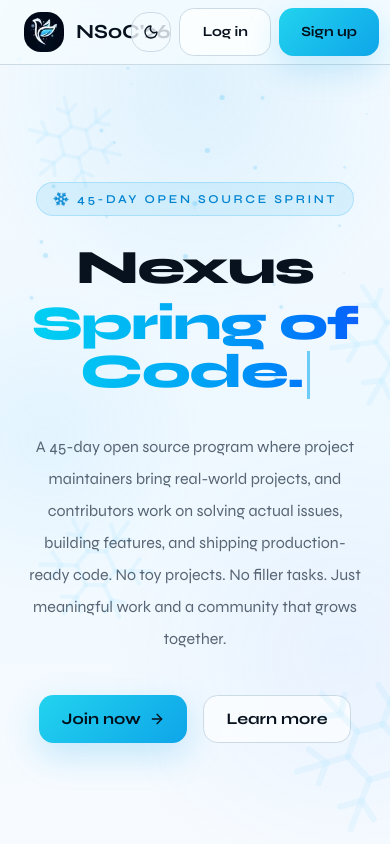
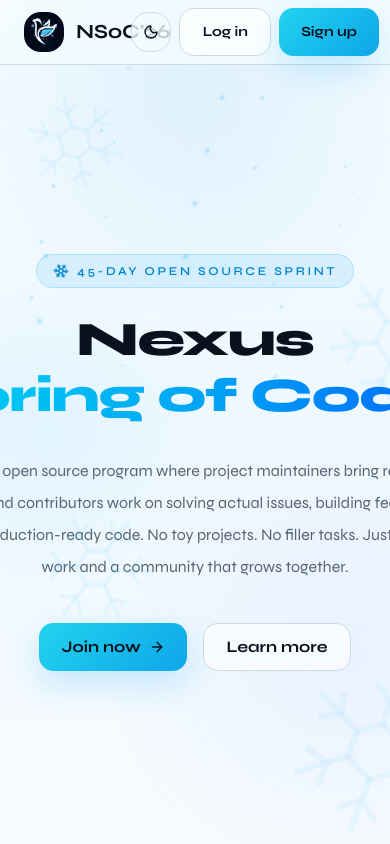
Before and after one commit to Aryamuh-ynah/nsoc-winter, a Next.js app: page / in a window 390 px wide. Shown: the top 844 px of the page. Built offline with nearby package versions, Linux system fonts and the light colour scheme.

Commit message:
Fix: Spacing issue

```diff
--- a/components/sections/hero.tsx
+++ b/components/sections/hero.tsx
@@ -36,11 +36,10 @@
           <Snowflake className="snowflake-spin h-4 w-4" />
           45-DAY OPEN SOURCE SPRINT
         </div>
-
         <h1 className="text-5xl font-black tracking-tight sm:text-7xl lg:text-8xl">
           <span className="block">Nexus</span>
 
-          <span className="mt-2 block min-h-[1.1em] bg-gradient-to-r from-cyan-400 via-sky-500 to-blue-600 bg-clip-text text-transparent">
+          <span className="mt-2 inline-block whitespace-nowrap bg-gradient-to-r from-cyan-400 via-sky-500 to-blue-600 bg-clip-text text-transparent">
             {typed}
             <span className="ml-1 inline-block w-[3px] animate-pulse bg-sky-500 align-middle">
               &nbsp;
--- a/components/sections/process.tsx
+++ b/components/sections/process.tsx
@@ -44,7 +44,7 @@
 
 export function Process() {
   return (
-    <section className="relative overflow-hidden py-24 sm:py-32">
+    <section className="relative overflow-hidden py-1 sm:py-30">
       <div className="relative z-10 mx-auto max-w-7xl px-6">
         {/* Stats */}
         <div className="grid overflow-hidden rounded-3xl border border-border bg-card/60 backdrop-blur-xl md:grid-cols-3">
--- a/components/sections/roles.tsx
+++ b/components/sections/roles.tsx
@@ -30,7 +30,7 @@
           </p>
         </div>
 
-        <div className="mt-16 grid gap-6 lg:grid-cols-3">
+        <div className="mt-10 grid gap-6 lg:grid-cols-3">
           {roles.map((role, index) => {
             const Icon = icons[index];
 
```
Also changed, not shown: components/sections/stats.tsx (added).
